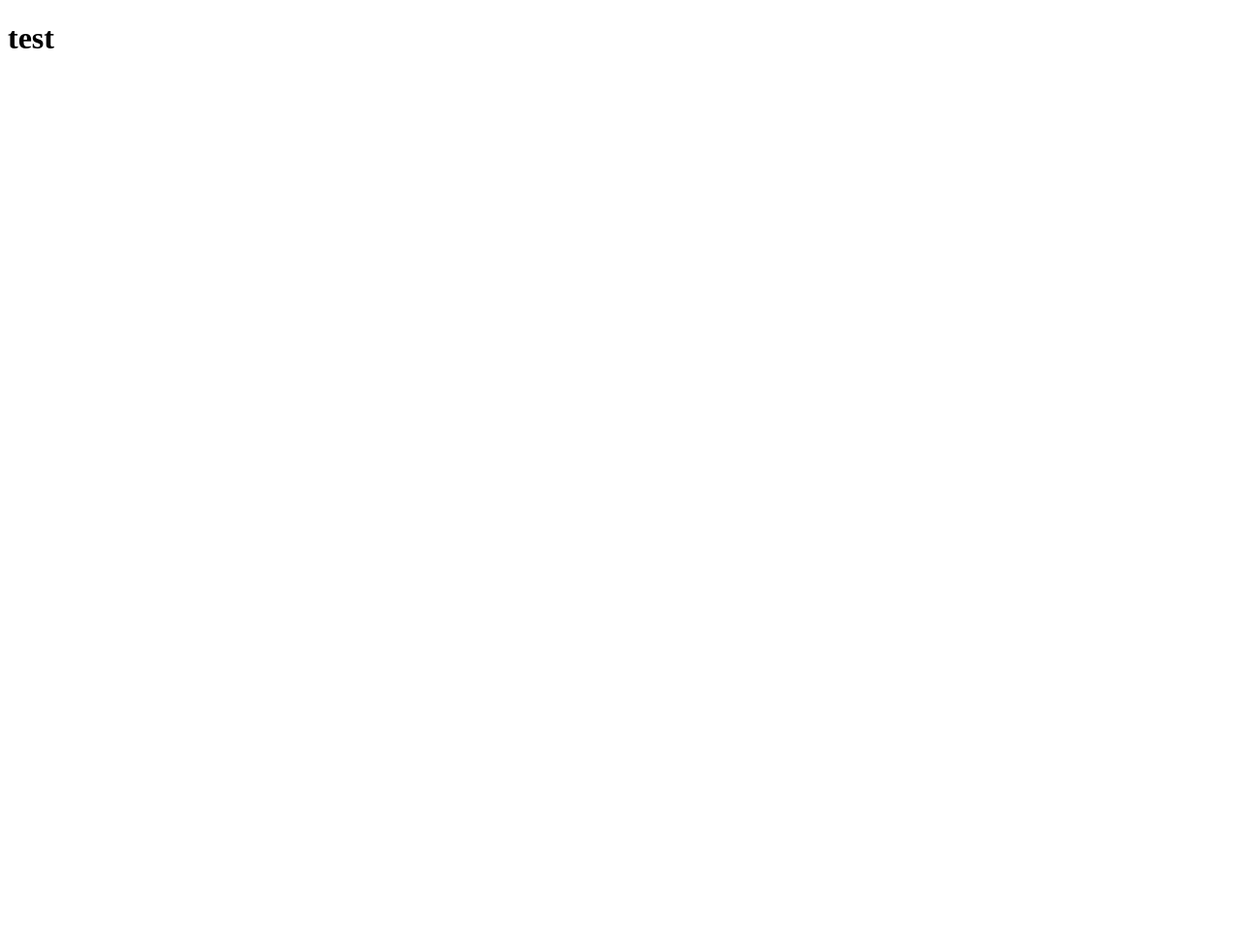
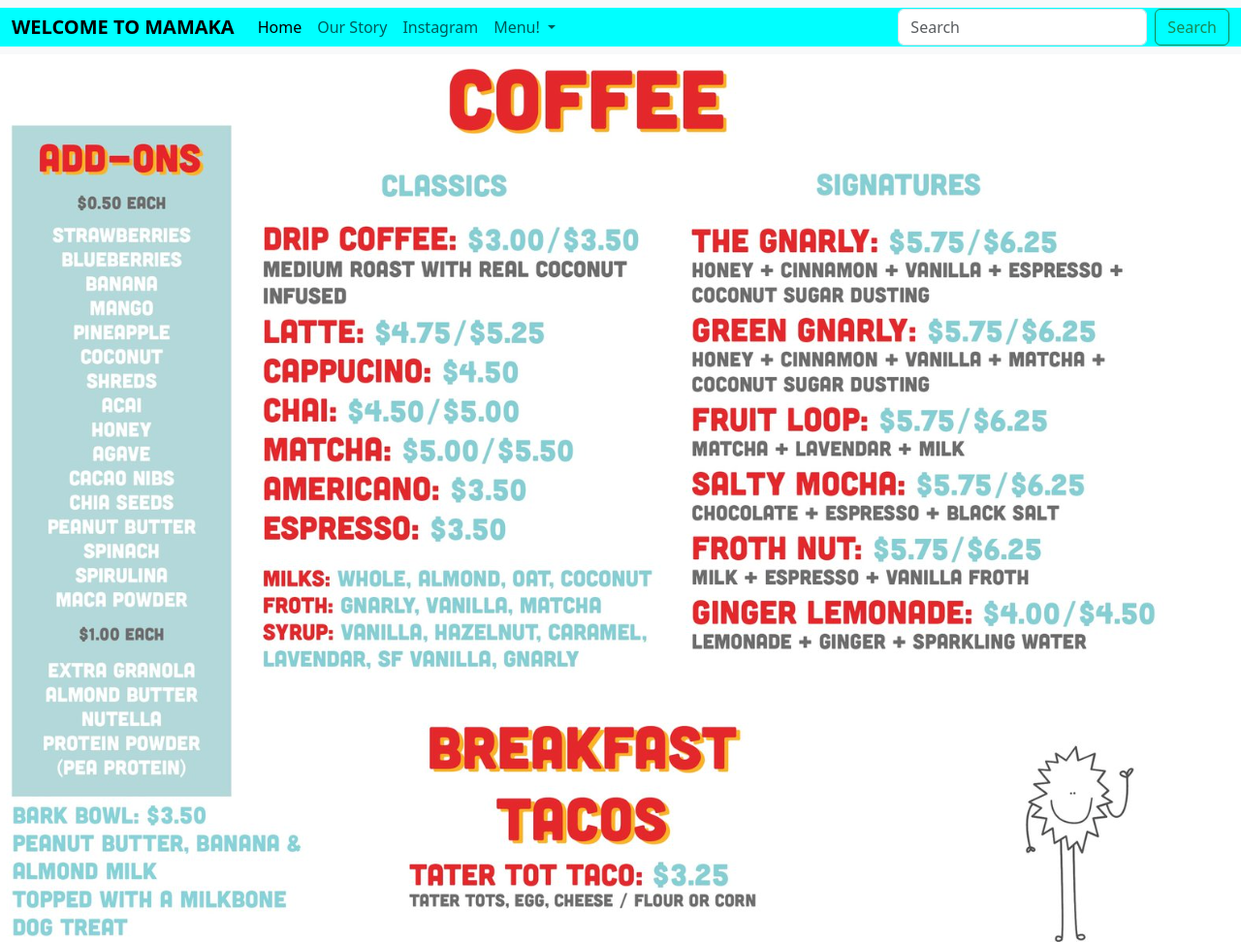
Before and after one commit to lydjarvis/Bootstrap2, a plain HTML site: page menu.html in a window 1280 px wide. Shown: the top 972 px of the page at 97% size. Before the commit the page ends 800 px from the top, so only its background shows below. Drawn offline with nearby package versions, Linux system fonts and the light colour scheme.

Commit message:
adding menus to my page

```diff
--- a/menu.html
+++ b/menu.html
@@ -3,9 +3,50 @@
 <head>
     <meta charset="UTF-8">
     <meta name="viewport" content="width=device-width, initial-scale=1.0">
-    <title>this is a test</title>
+    <link rel="stylesheet" href="./Style/style.css">
+    <link href="https://cdn.jsdelivr.net/npm/bootstrap@5.3.3/dist/css/bootstrap.min.css" rel="stylesheet" integrity="sha384-QWTKZyjpPEjISv5WaRU9OFeRpok6YctnYmDr5pNlyT2bRjXh0JMhjY6hW+ALEwIH" crossorigin="anonymous">
+    <title>Menu!</title>
 </head>
 <body>
-    <h1>test</h1>
+    <nav class="navbar navbar-expand-lg bg-body-tertiary">
+        <div class="container-fluid">
+         <a class="navbar-brand" href="#"><b>WELCOME TO MAMAKA</b></a>
+        <button class="navbar-toggler" type="button" data-bs-toggle="collapse" data-bs-target="#navbarSupportedContent" aria-controls="navbarSupportedContent" aria-expanded="false" aria-label="Toggle navigation">
+        <span class="navbar-toggler-icon"></span>
+        </button>
+         <div class="collapse navbar-collapse" id="navbarSupportedContent">
+         <ul class="navbar-nav me-auto mb-2 mb-lg-0">
+         <li class="nav-item">
+          <a class="nav-link active" aria-current="page" href="index.html">Home</a>
+         </li>
+         <li class="nav-item">
+         <a class="nav-link" href="ourstory.html">Our Story</a>
+         </li>
+         <li class="nav-item">
+          <a class="nav-link" href="https://www.instagram.com/mamakabowls/">Instagram</a>
+          </li>
+         <li class="nav-item dropdown">
+         <a class="nav-link dropdown-toggle" href="#" role="button" data-bs-toggle="dropdown" aria-expanded="false">
+         Menu!
+         </a>
+         <ul class="dropdown-menu">
+         <li><a class="dropdown-item" href="./menu.html"><b>Bowls</b></a></li>
+         <li><a class="dropdown-item" href="#">Smoothies</a></li>
+
+         <li><a class="dropdown-item" href="#">Coffee</a></li>
+         </ul>
+         </li>
+        </li>
+
+    </ul>
+    <form class="d-flex" role="search">
+    <input class="form-control me-2" type="search" placeholder="Search" aria-label="Search">
+    <button class="btn btn-outline-success" type="submit">Search</button>
+    </form>
+    </div>
+     </div>
+     </nav>
+    <img src="./Style/menu1.png" alt="Menu">
+    <img src="./Style/menu2.png" alt="Menu">
 </body>
 </html>
```
Also changed, not shown: index.html (+2 -1 lines), ourstory.html (+1 -1 lines), Style/menu1.png (added), Style/menu2.png (added), 1 other file.
